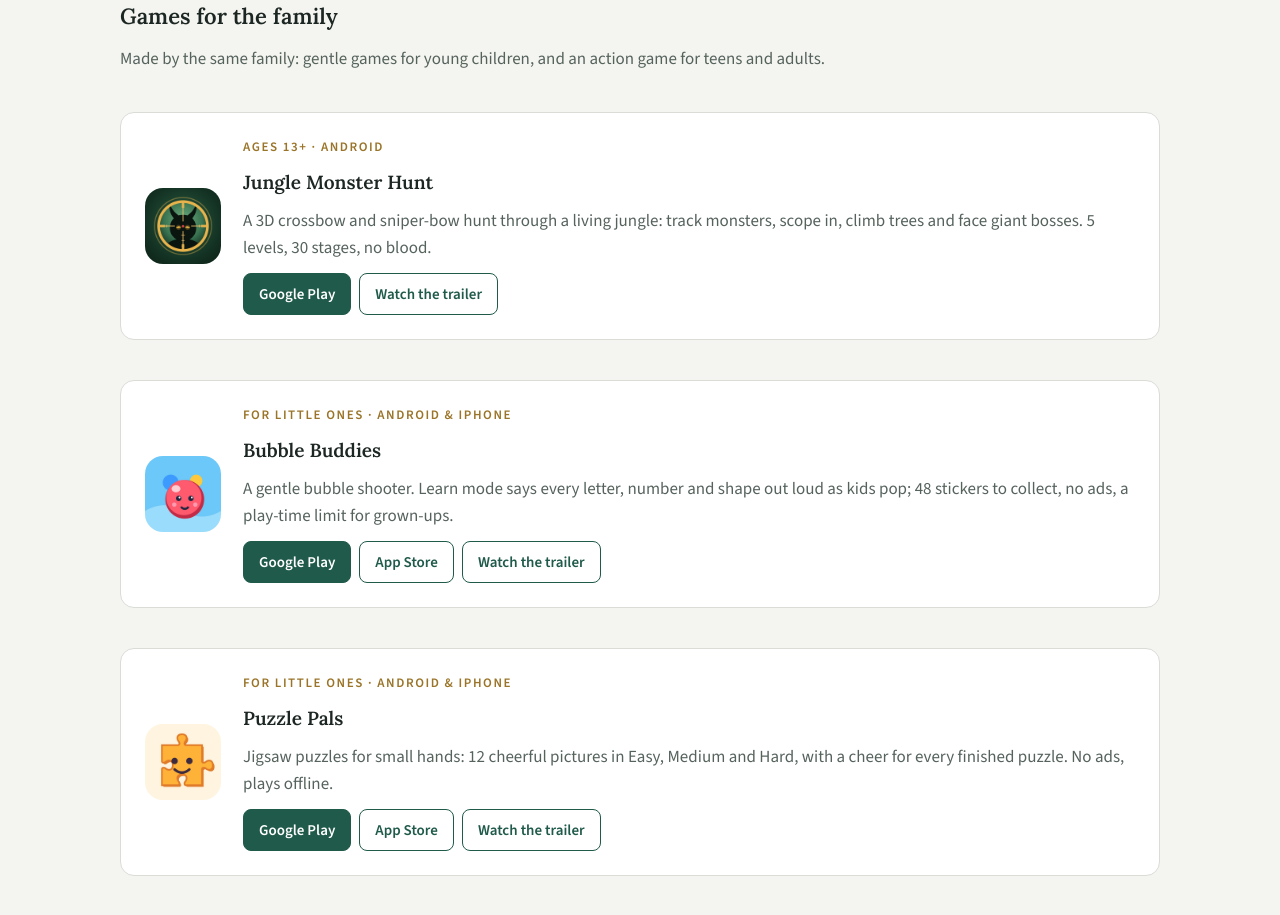
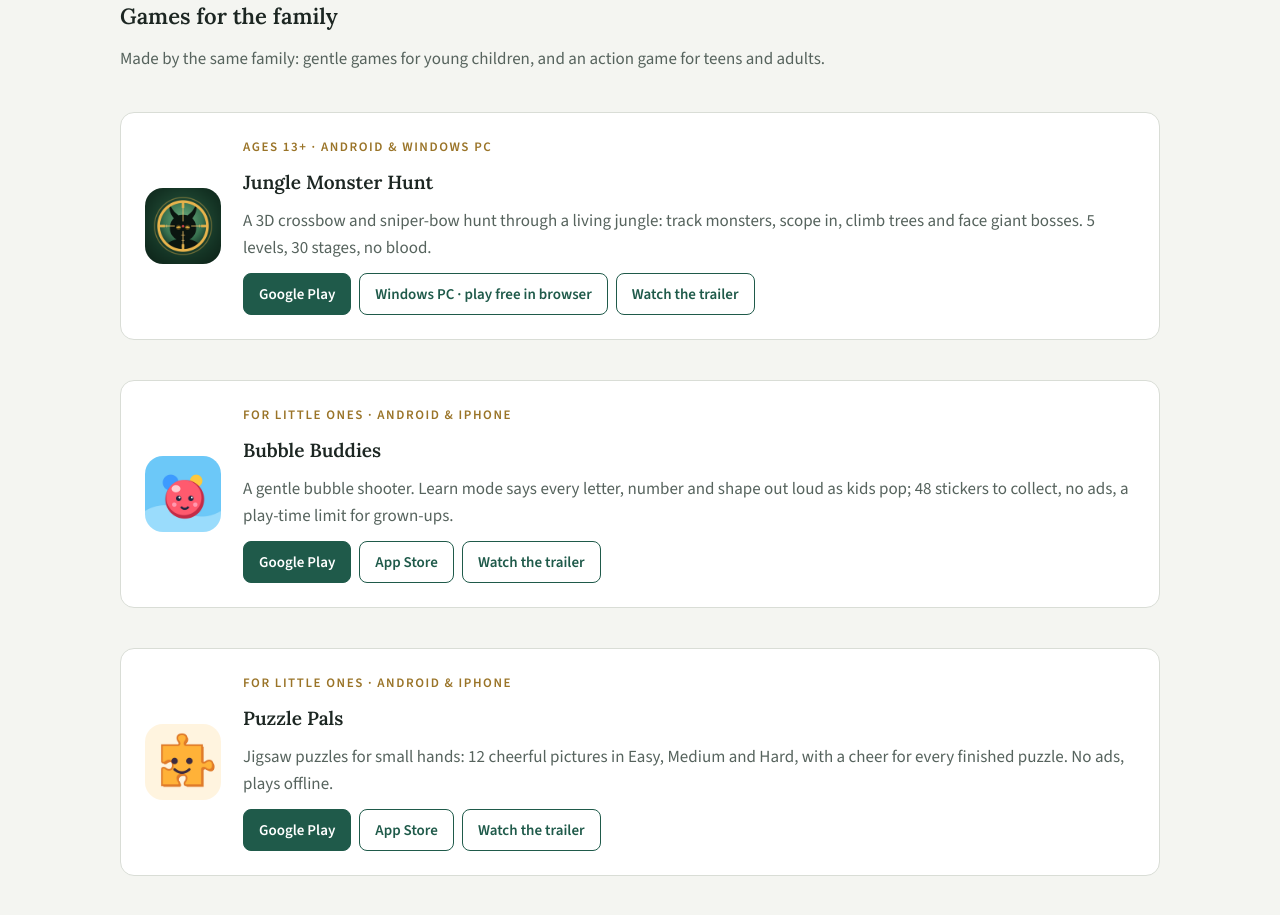
Before and after one commit to sajid50/seemabooks-site, a plain HTML site: page apps/index.html in a window 1280 px wide. Shown: the part 1192-2107 px from the top of the page. Drawn offline with nearby package versions, Linux system fonts and the light colour scheme; a web font is replaced by a local one.

Commit message:
Monster Hunt: add itch.io (Windows PC, play free in browser) link
Co-Authored-By: Claude Opus 5.5 <noreply@anthropic.com>

```diff
--- a/apps/index.html
+++ b/apps/index.html
@@ -48,8 +48,8 @@
 <section class="group"><h2>Games for the family</h2><p class="muted">Made by the same family: gentle games for young children, and an action game for teens and adults.</p>
 <div class="feature">
   <img class="appimg big" src="/img/icons/net.sajidkhan.monsterhunt.png" alt="" width="76" height="76">
-  <div class="stack"><span class="eyebrow">Ages 13+ · Android</span><h3>Jungle Monster Hunt</h3><p class="muted">A 3D crossbow and sniper-bow hunt through a living jungle: track monsters, scope in, climb trees and face giant bosses. 5 levels, 30 stages, no blood.</p>
-  <div class="btnrow"><a class="btn primary" href="https://play.google.com/store/apps/details?id=net.sajidkhan.monsterhunt" rel="noopener">Google Play</a><a class="btn" href="https://youtu.be/q08w4WMLO5w" rel="noopener">Watch the trailer</a></div></div>
+  <div class="stack"><span class="eyebrow">Ages 13+ · Android &amp; Windows PC</span><h3>Jungle Monster Hunt</h3><p class="muted">A 3D crossbow and sniper-bow hunt through a living jungle: track monsters, scope in, climb trees and face giant bosses. 5 levels, 30 stages, no blood.</p>
+  <div class="btnrow"><a class="btn primary" href="https://play.google.com/store/apps/details?id=net.sajidkhan.monsterhunt" rel="noopener">Google Play</a><a class="btn" href="https://seemabooks.itch.io/jungle-monster-hunt" rel="noopener">Windows PC · play free in browser</a><a class="btn" href="https://youtu.be/q08w4WMLO5w" rel="noopener">Watch the trailer</a></div></div>
 </div><div class="feature">
   <img class="appimg big" src="/img/icons/net.sajidkhan.bubblebuddies.png" alt="" width="76" height="76">
   <div class="stack"><span class="eyebrow">For little ones · Android &amp; iPhone</span><h3>Bubble Buddies</h3><p class="muted">A gentle bubble shooter. Learn mode says every letter, number and shape out loud as kids pop; 48 stickers to collect, no ads, a play-time limit for grown-ups.</p>
--- a/sitemap.xml
+++ b/sitemap.xml
@@ -1 +1 @@
-<?xml version="1.0" encoding="UTF-8"?><urlset xmlns="http://www.sitemaps.org/schemas/sitemap/0.9"><url><loc>https://www.seemabooks.com/</loc><lastmod>2026-11-01</lastmod></url><url><loc>https://www.seemabooks.com/books/</loc><lastmod>2026-11-01</lastmod></url><url><loc>https://www.seemabooks.com/apps/</loc><lastmod>2026-11-01</lastmod></url><url><loc>https://www.seemabooks.com/lessons/</loc><lastmod>2026-11-01</lastmod></url><url><loc>https://www.seemabooks.com/about/</loc><lastmod>2026-11-01</lastmod></url><url><loc>https://www.seemabooks.com/privacy-policy/</loc><lastmod>2026-11-01</lastmod></url></urlset>
+<?xml version="1.0" encoding="UTF-8"?><urlset xmlns="http://www.sitemaps.org/schemas/sitemap/0.9"><url><loc>https://www.seemabooks.com/</loc><lastmod>2026-11-10</lastmod></url><url><loc>https://www.seemabooks.com/books/</loc><lastmod>2026-11-10</lastmod></url><url><loc>https://www.seemabooks.com/apps/</loc><lastmod>2026-11-10</lastmod></url><url><loc>https://www.seemabooks.com/lessons/</loc><lastmod>2026-11-10</lastmod></url><url><loc>https://www.seemabooks.com/about/</loc><lastmod>2026-11-10</lastmod></url><url><loc>https://www.seemabooks.com/privacy-policy/</loc><lastmod>2026-11-10</lastmod></url></urlset>
```
Also changed, not shown: promo/apps-ad-band.txt, promo/apps-ad-sidebar.txt.
